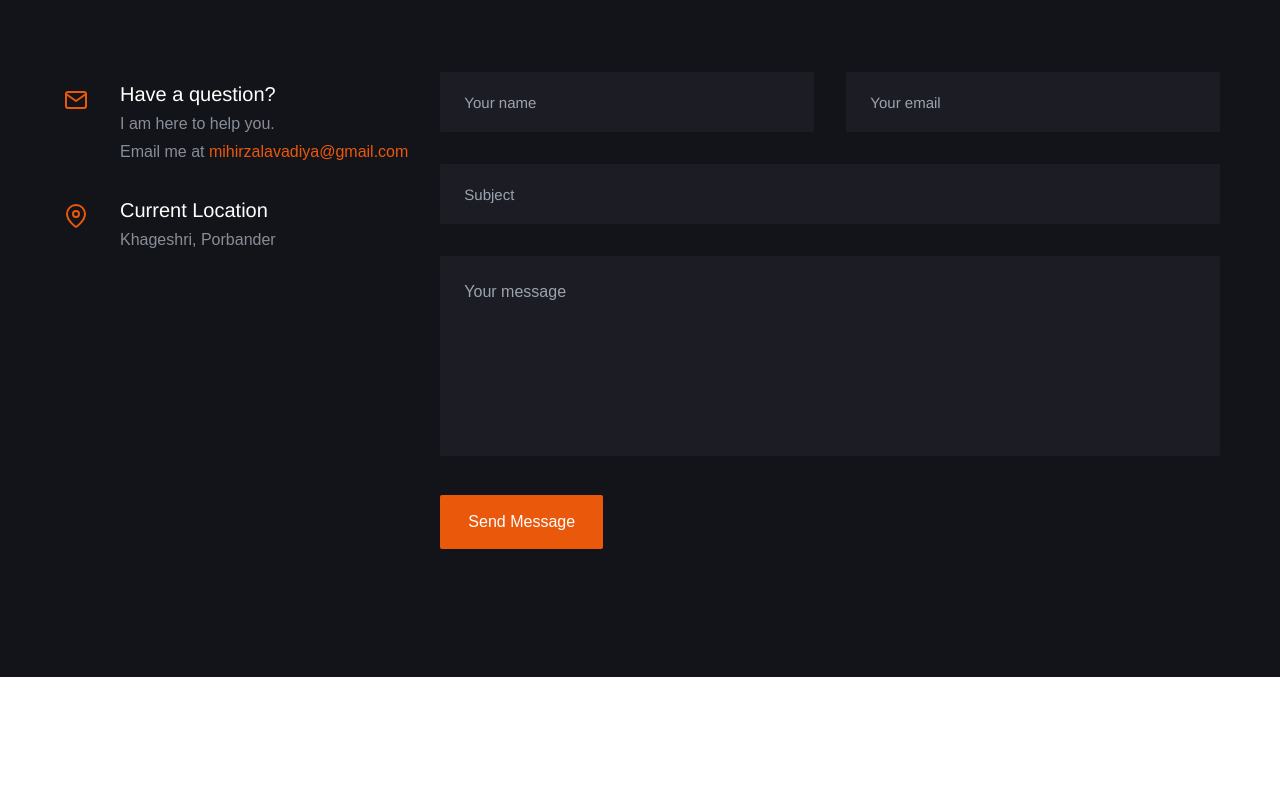
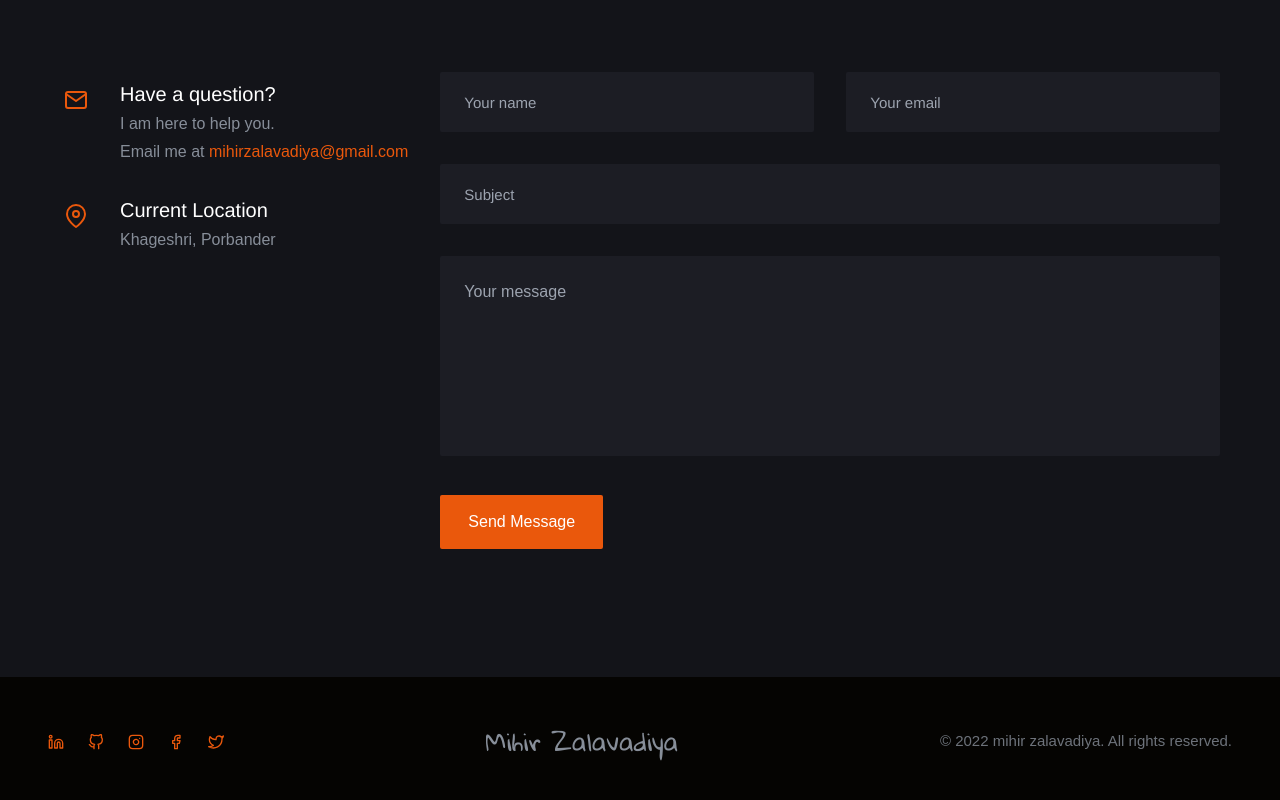
Before and after one commit to mihirzalavadiya/mihirzalavadia, a React (Create React App) app: page / in a window 1280 px wide. Shown: the part 3280-4080 px from the top of the page. Before the commit the page ends 3957 px from the top, so only its background shows below. Built offline with nearby package versions, Linux system fonts and the light colour scheme.

Commit message:
add footer section

```diff
--- a/src/App.js
+++ b/src/App.js
@@ -1,23 +1,8 @@
 import "./App.css";
-import About from "./components/About";
-import ContactUs from "./components/ContactUs";
-import Header from "./components/Header";
-import Hero from "./components/Hero";
-import Portfolio from "./components/Portfolio/Portfolio";
-import Skills from "./components/Skills";
+import MainPage from "./components/MainPage";
 
 function App() {
-  return (
-    <>
-      <Header />
-      <Hero />
-      <About />
-      <Skills />
-      <Portfolio />
-      <ContactUs />
-      {/* <div style={{height: "2000px"}}></div> */}
-    </>
-  );
+  return <MainPage />;
 }
 
 export default App;
--- /dev/null
+++ b/src/components/Footer.js
@@ -0,0 +1,40 @@
+import React from "react";
+import { Link } from "react-scroll";
+import { social } from "../data";
+
+const Footer = () => {
+  return (
+    <footer className="bg-primary py-12">
+      <div className="container mx-auto">
+        <div className="flex flex-col lg:flex-row space-y-6 lg:space-y-0 items-center justify-between">
+          <div className="flex space-x-6 items-center justify-center">
+            {social.map((item, index) => {
+              const { href, icon } = item;
+              return (
+                <a
+                  className="text-orange-600 text-base"
+                  href={href}
+                  key={index}
+                >
+                  {icon}
+                </a>
+              );
+            })}
+          </div>
+          <div>
+            <Link to="home" className="cursor-pointer">
+              <span className="text-xl lg:text-2xl logo select-none">
+                Mihir Zalavadiya
+              </span>
+            </Link>
+          </div>
+          <p className="text-paragraph opacity-80 text-[15px]">
+            &copy; 2022 mihir zalavadiya. All rights reserved.
+          </p>
+        </div>
+      </div>
+    </footer>
+  );
+};
+
+export default Footer;
--- /dev/null
+++ b/src/components/MainPage.js
@@ -0,0 +1,24 @@
+import React from "react";
+import About from "./About";
+import ContactUs from "./ContactUs";
+import Footer from "./Footer";
+import Header from "./Header";
+import Hero from "./Hero";
+import Portfolio from "./Portfolio/Portfolio";
+import Skills from "./Skills";
+
+const MainPage = () => {
+  return (
+    <>
+      <Header />
+      <Hero />
+      <About />
+      <Skills />
+      <Portfolio />
+      <ContactUs />
+      <Footer />
+    </>
+  );
+};
+
+export default MainPage;
```
